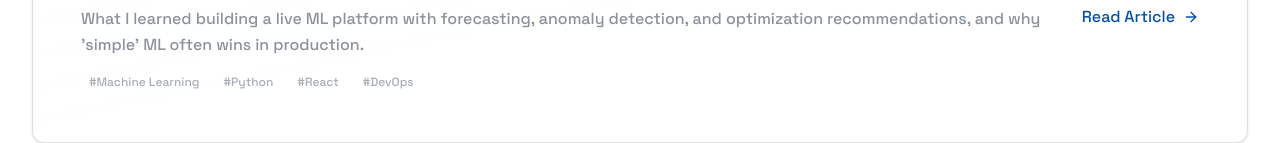
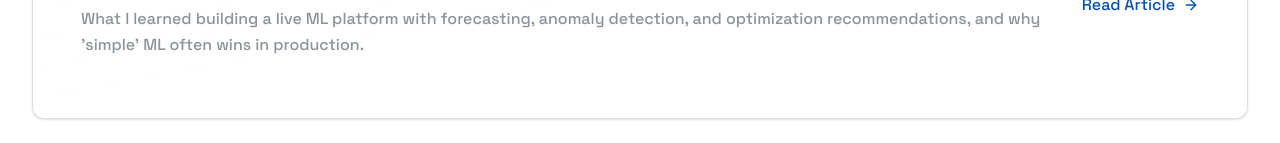
Before and after one commit to aabhiyann/portfolio-abhiyan, a React (Vite) app: page /deep-dives in a window 1280 px wide. Shown: the part 510-653 px from the top of the page. Built offline with nearby package versions, Linux system fonts and the light colour scheme.

Commit message:
refactor(deep-dives): remove hashtag tag rows from article list view

```diff
--- a/src/pages/DeepDives.tsx
+++ b/src/pages/DeepDives.tsx
@@ -104,17 +104,6 @@ function DeepDives() {
                             <p className="text-text-muted/80 mb-3 leading-relaxed">
                               {article.summary}
                             </p>
-
-                            <div className="flex flex-wrap gap-2 mt-3">
-                              {article.tags.map((tag) => (
-                                <span
-                                  key={tag}
-                                  className="text-xs px-2 py-1 rounded-md bg-white/5 text-text-muted/60"
-                                >
-                                  #{tag}
-                                </span>
-                              ))}
-                            </div>
                           </div>
 
                           <div className="flex-shrink-0">
```
